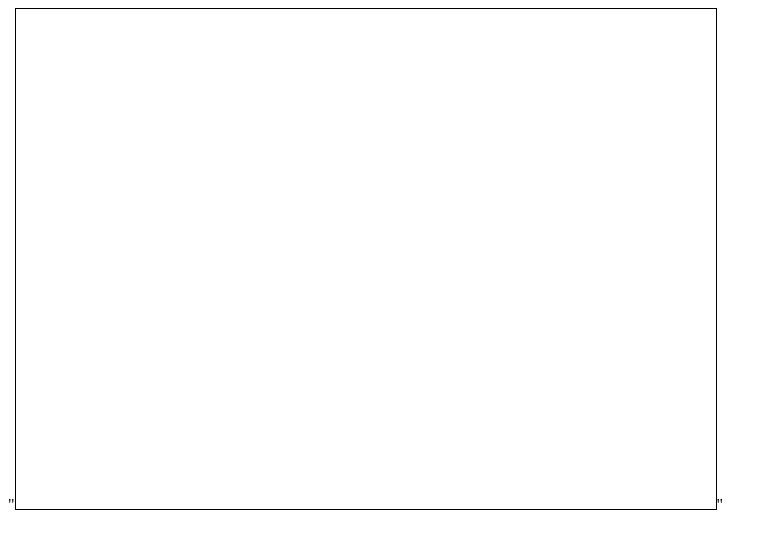
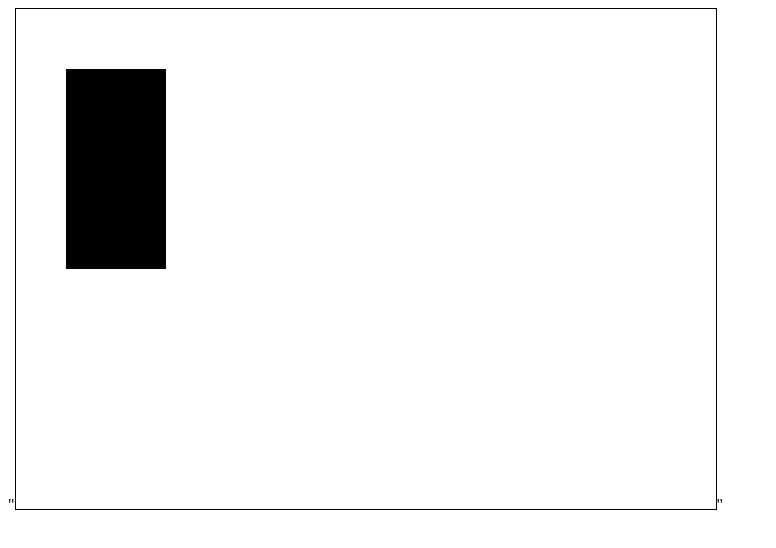
Before and after one commit to charliheriott/charliheriott, a plain HTML site: page index.html in a window 1280 px wide. Shown: the whole page, without its empty margins (0-776 px from the left). Drawn offline with Linux system fonts and the light colour scheme.

Commit message:
Update index.html

```diff
--- a/index.html
+++ b/index.html
@@ -3,7 +3,7 @@
 <script>
 var canv = document.getElementById("ctx");
 var ctx = canv.getContext("2d");
-
+ctx.fillRect(50,60,100,200);
 
 
 
```
